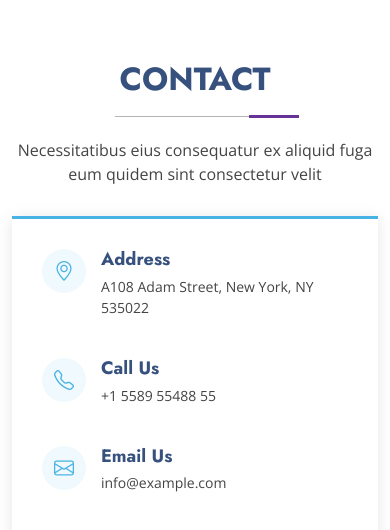
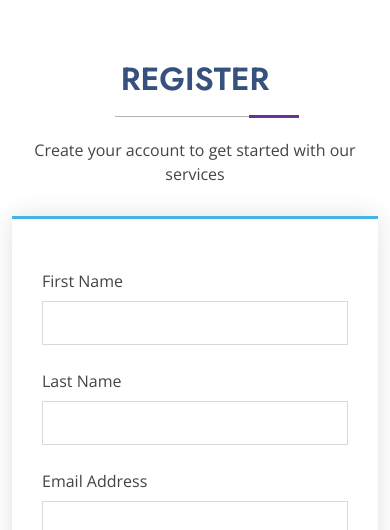
Before and after one commit to abfembest/school_portal_solutions, a Django app: page /register in a window 390 px wide. Shown: the top 530 px of the page. Run offline with Django 5.2, Linux system fonts and the light colour scheme; some libraries are stand-ins or nearby versions.

Commit message:
form update

```diff
--- a/abray/templates/signup.html
+++ b/abray/templates/signup.html
@@ -5,25 +5,19 @@
 <head>
     <meta charset="utf-8">
     <meta content="width=device-width, initial-scale=1.0" name="viewport">
-    <title>{% block title %} Register | AbrayTech {% endblock %}</title>
-    <meta content="" name="description">
-    <meta content="" name="keywords">
+    <title>{% block title %} Sign Up | AbrayTech {% endblock %}</title>
 
     <!-- Fonts -->
     <link href="https://fonts.googleapis.com" rel="preconnect">
     <link href="https://fonts.gstatic.com" rel="preconnect" crossorigin>
-    <link href="https://fonts.googleapis.com/css2?family=Open+Sans:ital,wght@0,300;0,400;0,500;0,600;0,700;0,800;1,300;1,400;1,500;1,600;1,700;1,800&family=Poppins:ital,wght@0,100;0,200;0,300;0,400;0,500;0,600;0,700;0,800;0,900;1,100;1,200;1,300;1,400;1,500;1,600;1,700;1,800;1,900&family=Jost:ital,wght@0,100;0,200;0,300;0,400;0,500;0,600;0,700;0,800;0,900;1,100;1,200;1,300;1,400;1,500;1,600;1,700;1,800;1,900&display=swap" rel="stylesheet">
+    <link
+        href="https://fonts.googleapis.com/css2?family=Open+Sans:wght@400;600&family=Poppins:wght@400;600&family=Jost:wght@400;600&display=swap"
+        rel="stylesheet">
 
     <!-- Vendor CSS Files -->
     <link href="{% static 'assets/vendor/bootstrap/css/bootstrap.min.css' %}" rel="stylesheet">
     <link href="{% static 'assets/vendor/bootstrap-icons/bootstrap-icons.css' %}" rel="stylesheet">
-    {% comment %} <link href="{% static 'assets/vendor/aos/aos.css' %}" rel="stylesheet"> {% endcomment %}
     <link href="{% static 'assets/vendor/glightbox/css/glightbox.min.css' %}" rel="stylesheet">
-    <link href="{% static 'assets/vendor/swiper/swiper-bundle.min.css' %}" rel="stylesheet">
-    {% comment %} <link href="{% static 'assets/vendor/animate.css/animate.min.css'%}" rel="stylesheet"> {% endcomment %}
-    {% comment %} <link href="{% static 'assets/vendor/boxicons/css/boxicons.min.css' %}" rel="stylesheet"> {% endcomment %}
-    <link href="{% static 'assets/vendor/glightbox/css/glightbox.min.css' %}" rel="stylesheet">
-    {% comment %} <link href="{% static 'assets/vendor/remixicon/remixicon.css' %}" rel="stylesheet"> {% endcomment %}
     <link href="{% static 'assets/vendor/swiper/swiper-bundle.min.css' %}" rel="stylesheet">
 
     <!-- Main CSS File -->
@@ -40,97 +34,79 @@
 
         <!-- Section Title -->
         <div class="container section-title" data-aos="fade-up">
-                <h2>Contact</h2>
-                <p>Necessitatibus eius consequatur ex aliquid fuga eum quidem sint consectetur velit</p>
-            </div><!-- End Section Title -->
+            <h2>Register</h2>
+            <p>Create your account to get started with our services</p>
+        </div>
 
         <div class="container" data-aos="fade-up" data-aos-delay="100">
 
             <div class="row gy-4">
 
-                    <div class="col-lg-5">
-
-                        <div class="info-wrap">
-                            <div class="info-item d-flex" data-aos="fade-up" data-aos-delay="200">
-                                <i class="bi bi-geo-alt flex-shrink-0"></i>
-                                <div>
-                                    <h3>Address</h3>
-                                    <p>A108 Adam Street, New York, NY 535022</p>
-                                </div>
-                            </div><!-- End Info Item -->
-
-                            <div class="info-item d-flex" data-aos="fade-up" data-aos-delay="300">
-                                <i class="bi bi-telephone flex-shrink-0"></i>
-                                <div>
-                                    <h3>Call Us</h3>
-                                    <p>+1 5589 55488 55</p>
-                                </div>
-                            </div><!-- End Info Item -->
-
-                            <div class="info-item d-flex" data-aos="fade-up" data-aos-delay="400">
-                                <i class="bi bi-envelope flex-shrink-0"></i>
-                                <div>
-                                    <h3>Email Us</h3>
-                                    <p>info@example.com</p>
-                                </div>
-                            </div><!-- End Info Item -->
-
-                            <iframe src="https://www.youtube.com/embed/watch?v=jS6lpIq-a7oautoplay=1" frameborder="0"
-                                style="border:0; width: 100%; height: 270px;" allowfullscreen="" loading="lazy"
-                                referrerpolicy="no-referrer-when-downgrade"></iframe>
-                        </div>
-                    </div>
-
-                    <div class="col-lg-7">
-                        <form action="forms/contact.php" method="post" class="php-email-form" data-aos="fade-up"
-                            data-aos-delay="200">
-                            <div class="row gy-4">
+                <div class="col-lg-7" style="min-height: 500px;">
+                    <form method="post" class="php-email-form" data-aos="fade-up" data-aos-delay="200">
+                        {% csrf_token %}
+                        <div class="row gy-4" style="padding-top: 20px;">
 
                             <div class="col-md-6">
-                                    <label for="name-field" class="pb-2">Your Name</label>
-                                    <input type="text" name="name" id="name-field" class="form-control" required="">
+                                <label for="first-name" class="pb-2">First Name</label>
+                                <input type="text" class="form-control" name="first_name" id="first-name" required>
                             </div>
 
                             <div class="col-md-6">
-                                    <label for="email-field" class="pb-2">Your Email</label>
-                                    <input type="email" class="form-control" name="email" id="email-field" required="">
+                                <label for="last-name" class="pb-2">Last Name</label>
+                                <input type="text" class="form-control" name="last_name" id="last-name" required>
                             </div>
 
                             <div class="col-md-12">
-                                    <label for="subject-field" class="pb-2">Subject</label>
-                                    <input type="text" class="form-control" name="subject" id="subject-field"
-                                        required="">
+                                <label for="email" class="pb-2">Email Address</label>
+                                <input type="email" class="form-control" name="email" id="email" required>
                             </div>
 
                             <div class="col-md-12">
-                                    <label for="message-field" class="pb-2">Message</label>
-                                    <textarea class="form-control" name="message" rows="10" id="message-field"
-                                        required=""></textarea>
+                                <label for="course" class="pb-2">Course Option</label>
+                                <select class="form-control" name="course" id="course" required>
+                                    <option value="" disabled selected>Select your course</option>
+                                    <option value="Web Development">Web Development</option>
+                                    <option value="Data Science">Data Science</option>
+                                    <option value="Cybersecurity">Cybersecurity</option>
+                                    <option value="UI/UX Design">UI/UX Design</option>
+                                    <option value="Cloud Computing">Cloud Computing</option>
+                                </select>
                             </div>
 
-                                <div class="col-md-12 text-center">
-                                    <div class="loading">Loading</div>
-                                    <div class="error-message"></div>
-                                    <div class="sent-message">Your message has been sent. Thank you!</div>
+                            <div class="col-md-12">
+                                <label for="country" class="pb-2">Country</label>
+                                <input type="text" class="form-control" name="country" id="country" required>
+                            </div>
 
-                                    <button type="submit">Send Message</button>
+                            <div class="col-md-12 text-center pt-4">
+                                <button type="submit" class="w-100 bg-primary">Sign Up</button>
+                            </div>
+
+                            <div class="col-md-12 text-center pt-2">
+                                <p>Already have an account? <a href="{% url 'login' %}" class="text-dark"><strong>Login here</strong></a></p>
                             </div>
 
                         </div>
                     </form>
-                    </div><!-- End Contact Form -->
+                </div>
+
+                <div class="col-lg-5" style="min-height: 500px; border-radius: 10px; overflow: hidden;">
+                    <img src="{% static 'assets/img/register.jpg' %}"
+                         style="object-fit: cover; object-position: center; filter: blur(1px); width: 100%; height: 100%;"
+                         alt="Sign Up">
+                </div>
 
             </div>
 
         </div>
 
-        </section><!-- /Contact Section -->
+    </section>
 
 </main>
 
 <!-- Vendor JS Files -->
 <script src="{% static 'assets/vendor/bootstrap/js/bootstrap.bundle.min.js' %}"></script>
-    {% comment %} <script src="{% static 'assets/vendor/aos/aos.js' %}"></script> {% endcomment %}
 <script src="{% static 'assets/vendor/glightbox/js/glightbox.min.js' %}"></script>
 <script src="{% static 'assets/vendor/swiper/swiper-bundle.min.js' %}"></script>
 <script src="{% static 'assets/vendor/waypoints/noframework.waypoints.js' %}"></script>
@@ -141,5 +117,4 @@
 <script src="{% static 'assets/js/main.js' %}"></script>
 
 </body>
-
 </html>
```
Also changed, not shown: abray/templates/signin.html (+20 -33 lines), abray/static/assets/img/register.jpg (added). Lines whose indentation alone changed are shown as unchanged.
